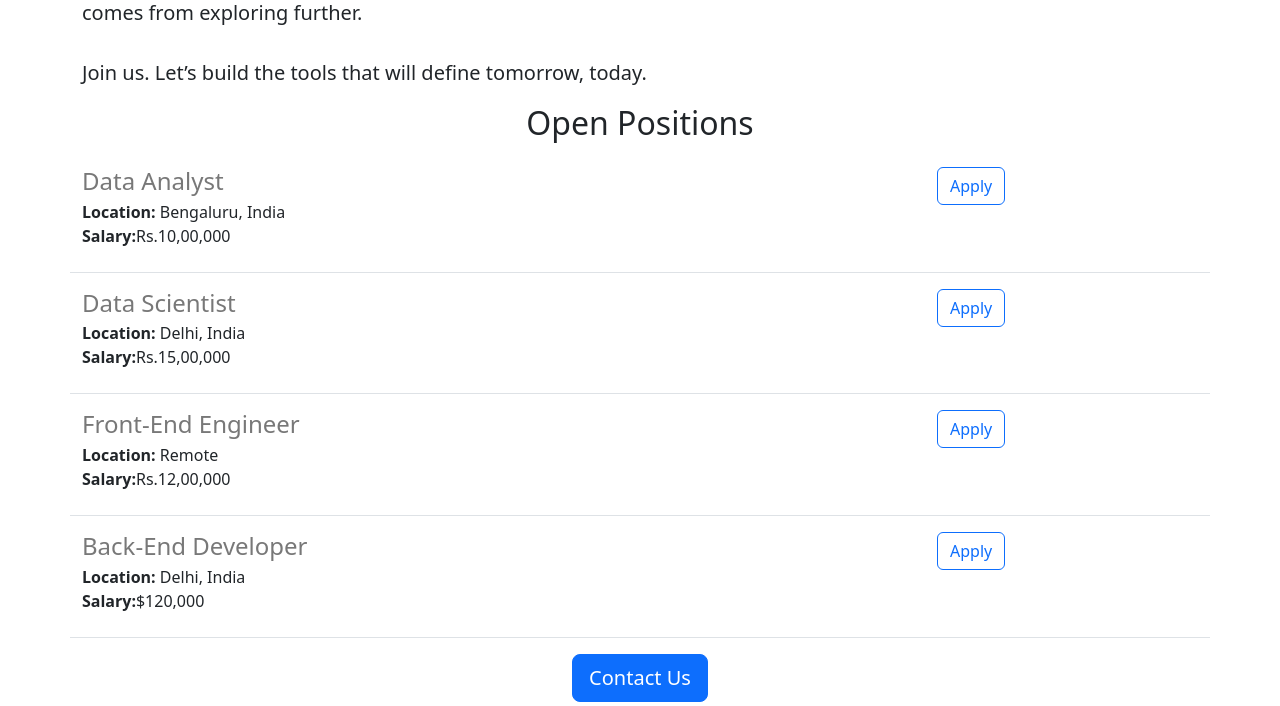
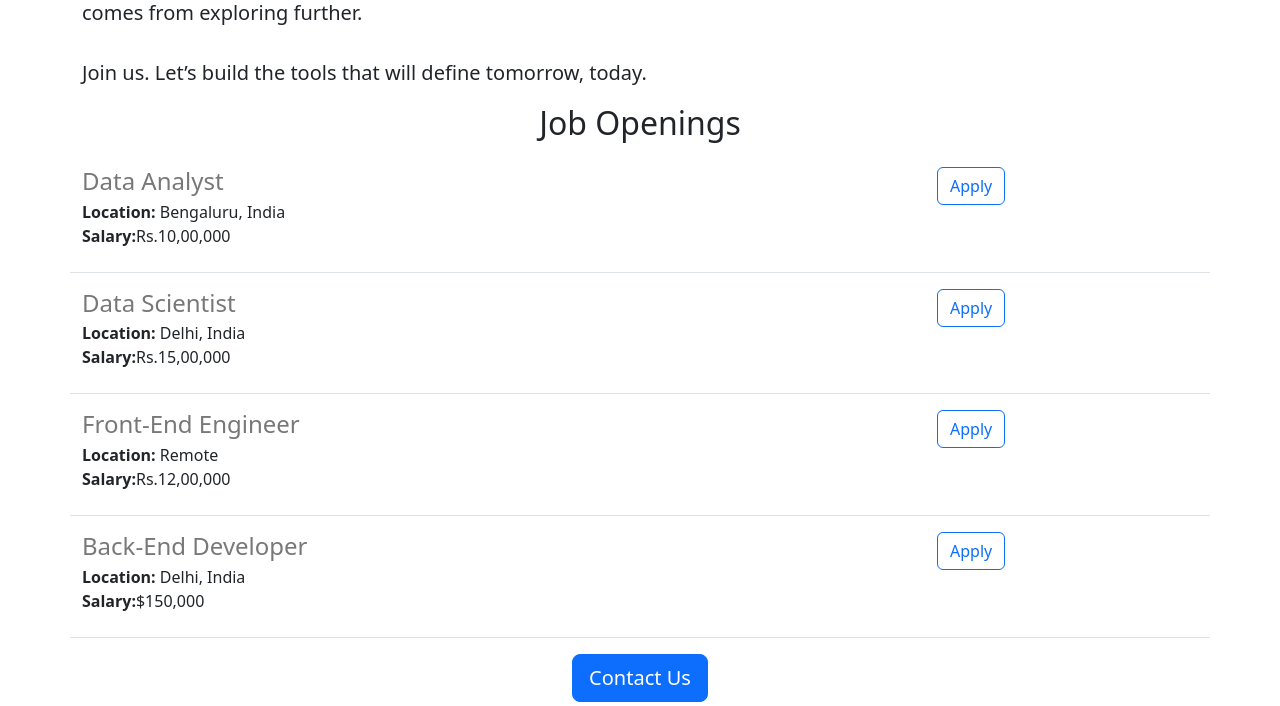
Before and after one commit to Akshay501/Jovian_Careers_Website, a Flask app: page / in a window 1280 px wide. Shown: the part 752-1458 px from the top of the page. Run offline with Flask 3, Linux system fonts and the light colour scheme.

Commit message:
Made some text changes in 'app.py' and 'home.html'.

```diff
--- a/app.py
+++ b/app.py
@@ -25,7 +25,7 @@ JOBS = [
         'id': "4",
         'title': "Back-End Developer",
         'location': "Delhi, India",
-        'salary': "$120,000"
+        'salary': "$150,000"
     },
 ]
 
--- a/templates/home.html
+++ b/templates/home.html
@@ -29,7 +29,7 @@
         Join us. Let’s build the tools that will define tomorrow, today.
       </p>
 
-      <h2 class="text-center mt-2 mb-4">Open Positions</h2>
+      <h2 class="text-center mt-2 mb-4">Job Openings</h2>
       <div>
         {% for job in jobs %}
         {% include "jobitem.html" %}
```
